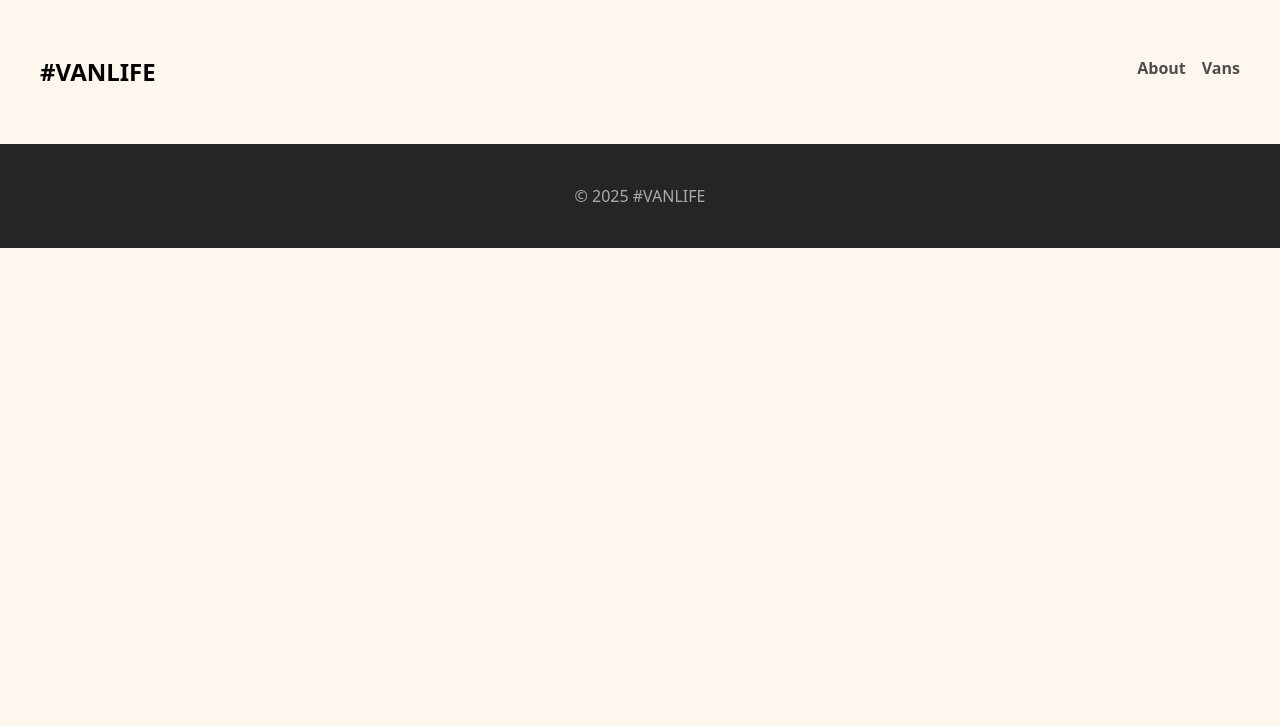
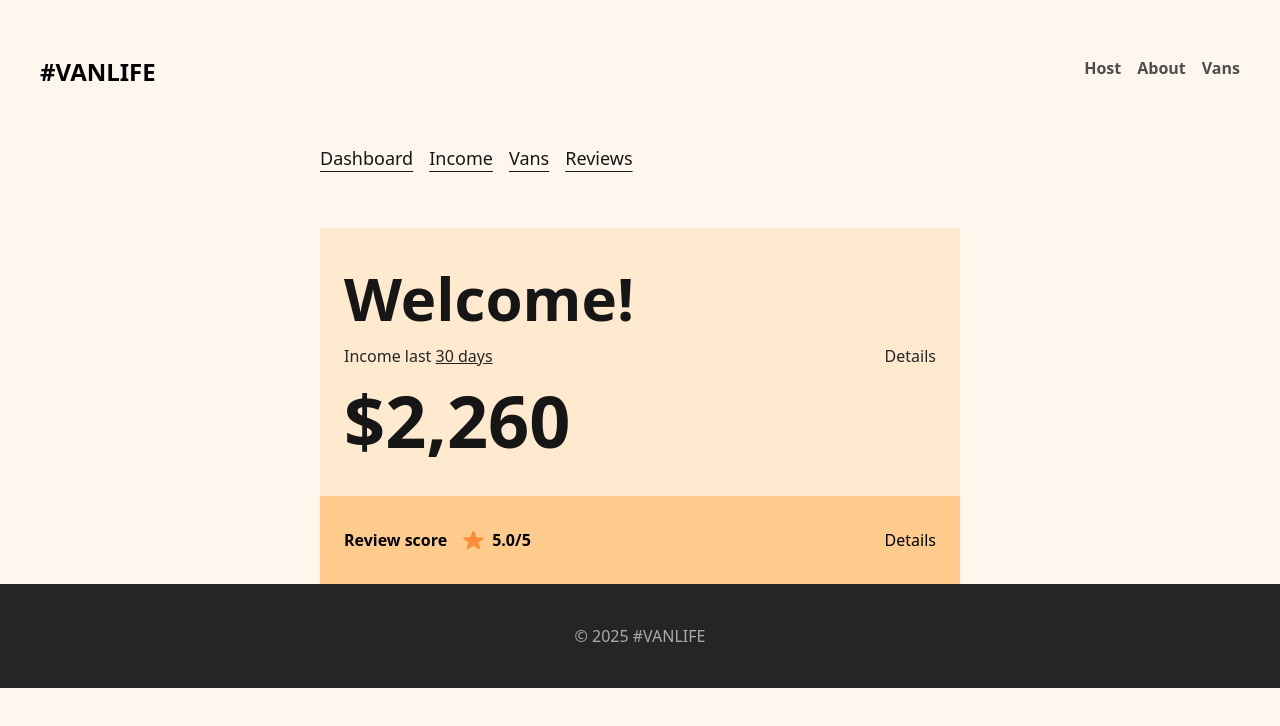
Before and after one commit to JoleneKearse/vanlife, a React (Vite) app: page /host in a window 1280 px wide. Shown: the top 726 px of the page. Built offline with nearby package versions, Linux system fonts and the light colour scheme.

Commit message:
feat: start on host routes

```diff
--- a/src/App.jsx
+++ b/src/App.jsx
@@ -1,22 +1,26 @@
 import { Routes, Route } from "react-router-dom";
+import Layout from "./components/Layout";
 import HomePage from "./pages/HomePage";
 import AboutPage from "./pages/AboutPage";
-import VanPage from "./pages/VanPage";
-import VanDetailPage from "./pages/VanDetailPage";
-import NavBar from "./components/NavBar";
-import Footer from "./components/Footer";
+import VanPage from "./pages/Vans/VanPage";
+import VanDetailPage from "./pages/Vans/VanDetailPage";
+import HostPage from "./pages/Host/HostPage";
+import HostLayout from "./pages/Host/HostLayout";
 
 function App() {
   return (
     <>
-    <NavBar />
-    <Routes>
-      <Route path="/" element={<HomePage />}/>
-      <Route path="/about" element={<AboutPage />}/>
-      <Route path="/vans" element={<VanPage />}/>
-      <Route path="/vans/:id" element={<VanDetailPage />}/>
-    </Routes>
-    <Footer />
+      <Routes>
+        <Route element={<Layout />}>
+          <Route path="/" element={<HomePage />} />
+          <Route path="/about" element={<AboutPage />} />
+          <Route path="/vans" element={<VanPage />} />
+          <Route path="/vans/:id" element={<VanDetailPage />} />
+          <Route element={<HostLayout />}>
+            <Route path="/host" element={<HostPage />} />
+          </Route>
+        </Route>
+      </Routes>
     </>
   )
 }
--- /dev/null
+++ b/src/components/HostReview.jsx
@@ -0,0 +1,19 @@
+import { Link } from "react-router-dom";
+
+const HostReview = () => {
+  return (
+    <article className="bg-brand-300 px-6 py-8 flex justify-between">
+      <div className="flex justify-between items-center font-bold gap-4">
+        <p>Review score</p>
+        <div className="flex items-center gap-2">
+          <img src="/star.svg" alt="" />
+          <p><span id="host-rating">5.0</span>/5</p>
+        </div>
+
+      </div>
+      <Link to="/host/reviews" className="font-medium">Details</Link>
+    </article>
+  );
+}
+
+export default HostReview;
--- /dev/null
+++ b/src/components/HostTabs.jsx
@@ -0,0 +1,14 @@
+const HostTabs = () => {
+  return (
+    <nav className="mb-14">
+      <ul className="flex gap-4 text-neutral-500 text-lg underline underline-offset-6">
+        <li><a href="/host">Dashboard</a></li>
+        <li><a href="/income">Income</a></li>
+        <li><a href="/vans">Vans</a></li>
+        <li><a href="/reviews">Reviews</a></li>
+      </ul>
+    </nav>
+  );
+}
+
+export default HostTabs;
--- /dev/null
+++ b/src/components/HostWelcome.jsx
@@ -0,0 +1,16 @@
+import { Link } from "react-router-dom";
+
+const HostWelcome = () => {
+  return (
+    <div className="bg-brand-200 font-medium px-6 py-10 flex flex-col gap-4 text-neutral-500">
+      <h1 className="font-bold text-6xl">Welcome!</h1>
+      <div className="flex justify-between text-neutral-400">
+        <p>Income last <span className="underline font-medium">30 days</span></p>
+        <Link to="/income">Details</Link>
+      </div>
+      <p className="font-extrabold text-7xl">$2,260</p>
+    </div>
+  );
+}
+
+export default HostWelcome;
--- /dev/null
+++ b/src/components/Layout.jsx
@@ -0,0 +1,15 @@
+import { Outlet } from "react-router-dom";
+import NavBar from "./NavBar";
+import Footer from "./Footer";
+
+const Layout = () => {
+  return (
+    <>
+      <NavBar />
+      <Outlet />
+      <Footer />
+    </>
+  );
+}
+
+export default Layout;
--- a/src/components/NavBar.jsx
+++ b/src/components/NavBar.jsx
@@ -2,15 +2,18 @@ import { Link } from "react-router-dom";
 
 const NavBar = () => {
   return (
+    <header>
       <nav className="bg-brand-100 text-neutral-300 py-14 flex justify-between px-10">
         <div>
           <Link to="/" className="font-black uppercase text-neutral-600 text-2xl">#VanLife</Link>
         </div>
-      <div className="flex gap-4">
-        <Link to="about" className="font-semibold">About</Link>
-        <Link to="vans" className="font-semibold">Vans</Link>
+        <div className="flex gap-4 font-semibold">
+          <Link to="/host">Host</Link>
+          <Link to="about">About</Link>
+          <Link to="vans">Vans</Link>
         </div>
       </nav>
+    </header>
   );
 }
 
--- a/src/index.css
+++ b/src/index.css
@@ -12,6 +12,5 @@
   --color-brand-300: #FFCC8D;
   --color-brand-400: #E17654;
   --color-brand-500: #FF8C38;
-   /* swap 400 &  */
   --color-accent-green: #115E59;
 }
--- /dev/null
+++ b/src/pages/Host/HostLayout.jsx
@@ -0,0 +1,15 @@
+import { Outlet } from "react-router-dom";
+import HostTabs from "../../components/HostTabs";
+
+const HostLayout = () => {
+  return (
+    <section className="w-1/2 mx-auto">
+      <HostTabs />
+      <main className="bg-brand-100">
+        <Outlet />
+      </main>
+    </section>
+  );
+}
+
+export default HostLayout;
--- /dev/null
+++ b/src/pages/Host/HostPage.jsx
@@ -0,0 +1,13 @@
+import HostReview from "../../components/HostReview";
+import HostWelcome from "../../components/HostWelcome";
+
+const HostPage = () => {
+  return (
+    <div className="">
+      <HostWelcome />
+      <HostReview />
+    </div>
+  );
+}
+
+export default HostPage;
--- a/src/pages/VanPage.jsx
+++ b/src/pages/Vans/VanPage.jsx
@@ -1,7 +1,7 @@
 import { Link } from "react-router-dom";
-import Badge from "../components/Badge";
-import vans from "../data/vans.js";
-import { getBadgeColor } from "../utils/utils";
+import Badge from "../../components/Badge";
+import vans from "../../data/vans.js";
+import { getBadgeColor } from "../../utils/utils";
 
 const VanPage = () => {
 
```
Also changed, not shown: src/pages/Vans/VanDetailPage.jsx (renamed from src/pages/VanDetailPage.jsx, +4 -4 lines), public/star.svg (added). Lines whose indentation alone changed are shown as unchanged.
